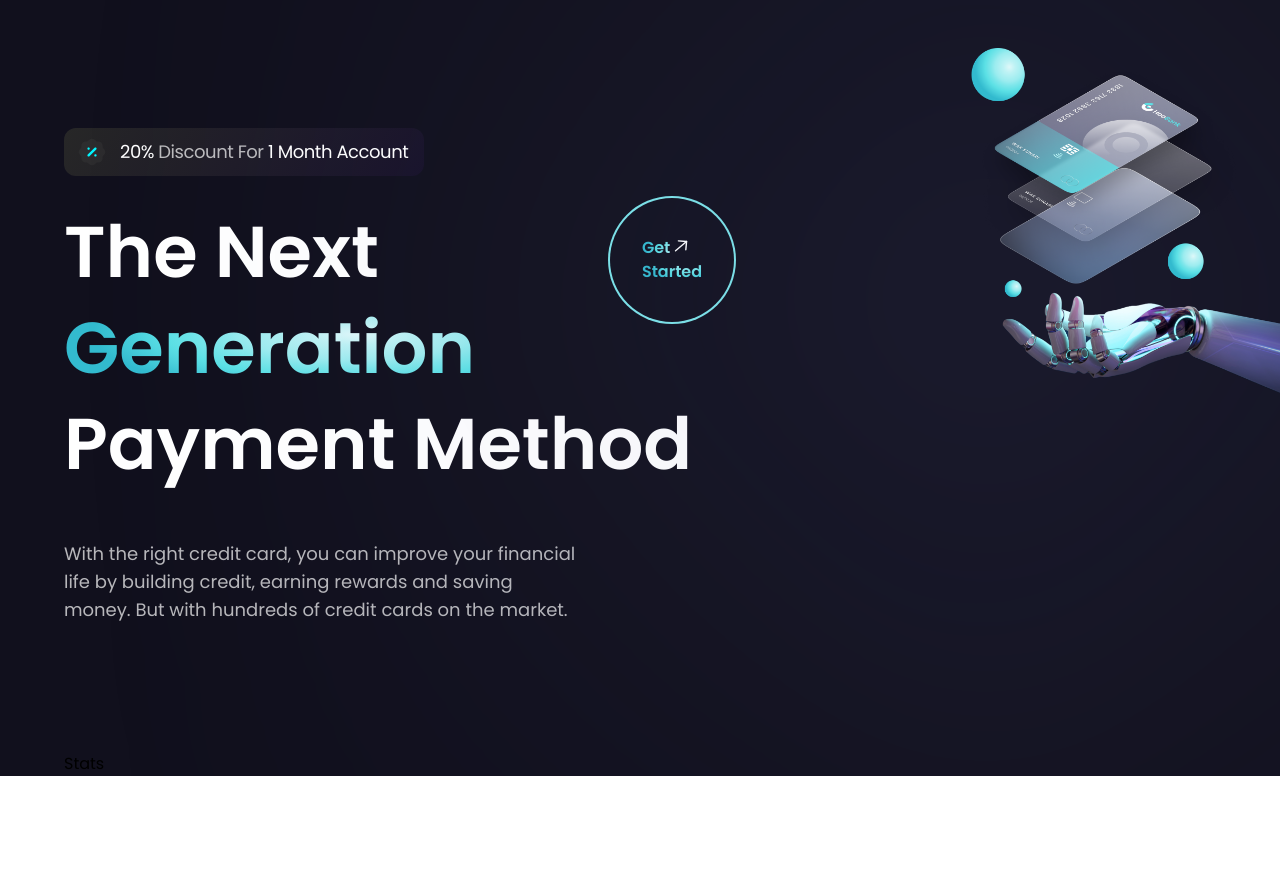
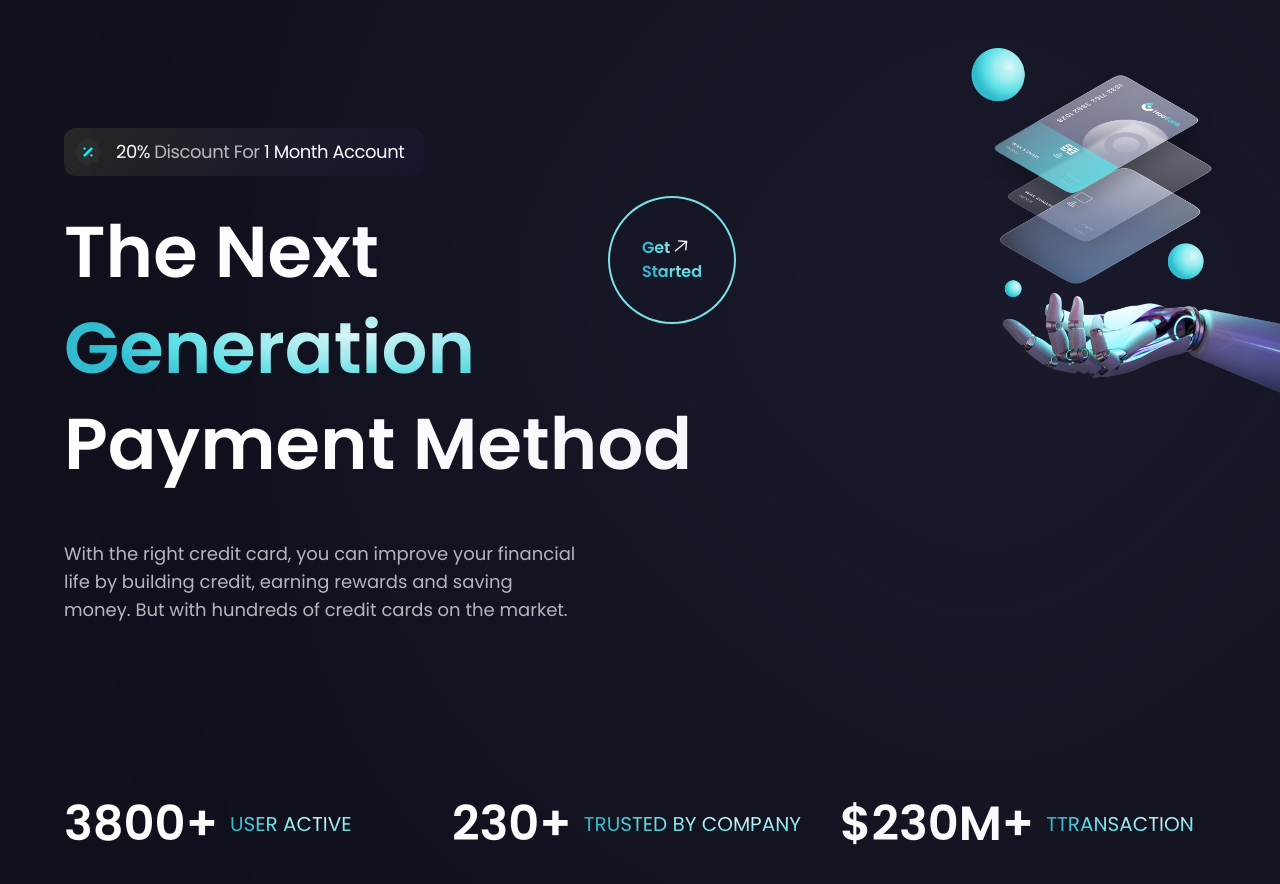
Before and after one commit to professor-12/Hoobank, a React (Vite) app: page / in a window 1280 px wide. Shown: the part 120-1004 px from the top of the page. Before the commit the page ends 896 px from the top, so only its background shows below. Built offline with nearby package versions, Linux system fonts and the light colour scheme.

Commit message:
Create Stats Components

```diff
--- a/src/components/Hero.tsx
+++ b/src/components/Hero.tsx
@@ -2,9 +2,9 @@ const Hero = () => {
     return (
         <div className="flex space-y-12 lg:space-y-0 relative lg:flex-col xl:flex-row flex-col md:flex-col pb-32 lg:pt-[6rem]">
             <div className="mt-20 space-y-7 flex-1">
-                <div className="bg-discount-gradient space-x-3 flex rounded-xl  w-[22.5rem] p-2 px-3 items-center  text-white">
+                <div className="bg-discount-gradient md:space-x-3 flex rounded-xl  md:w-[22.5rem] p-2 md:x-3 items-center  text-white">
                     <img src="/Discount.61d9dc08.svg" alt="" />
-                    <span className="text-lg tracking-tight">
+                    <span className="md:text-lg tracking-tight">
                         20%{" "}
                         <span className="text-[#ffffffb3]">Discount For </span>1
                         Month <span className="">Account</span>
--- a/src/components/Stats.tsx
+++ b/src/components/Stats.tsx
@@ -2,8 +2,13 @@
 
 const Stats = () => {
   return (
-    <div>Stats</div>
-  )
+      <section className="grid lg:grid-cols-3 py-12 gap-7 md:gap-3 md:grid-cols-2 items-stretch  justify-between text-white w-full">
+          <div className="flex items-center space-x-3"><span className="text-5xl font-semibold ">3800+ </span><span className="text-gradient text-xl">USER ACTIVE</span></div>
+          <div className="flex items-center space-x-3"><span className="text-5xl font-semibold ">230+ </span><span className="text-gradient text-xl">TRUSTED BY COMPANY</span></div>
+          <div className="flex items-center space-x-3"><span className="text-5xl font-semibold ">$230M+ </span><span className="text-gradient text-xl">TTRANSACTION</span></div>
+
+      </section>
+  );
 }
 
 export default Stats
```
